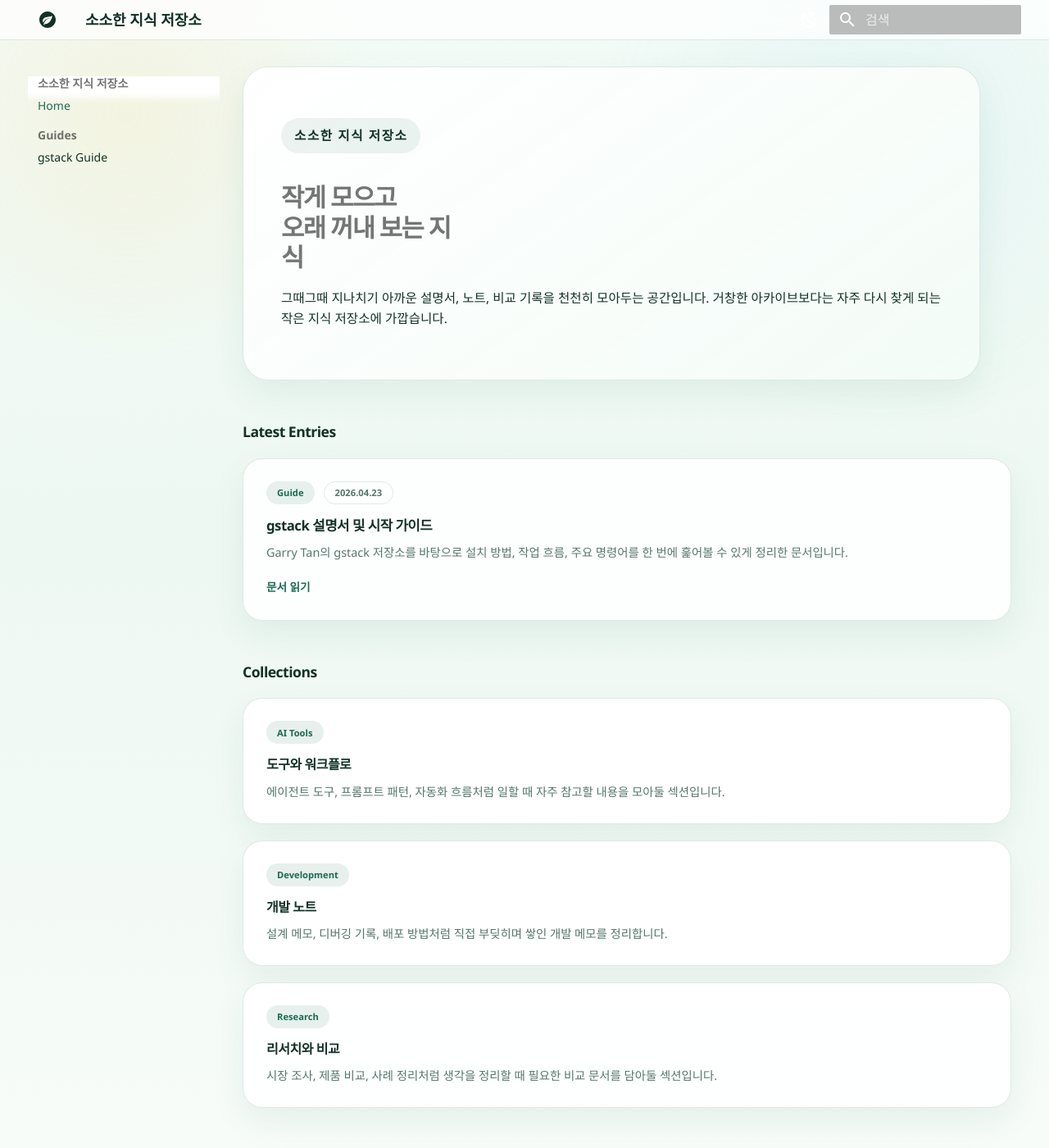
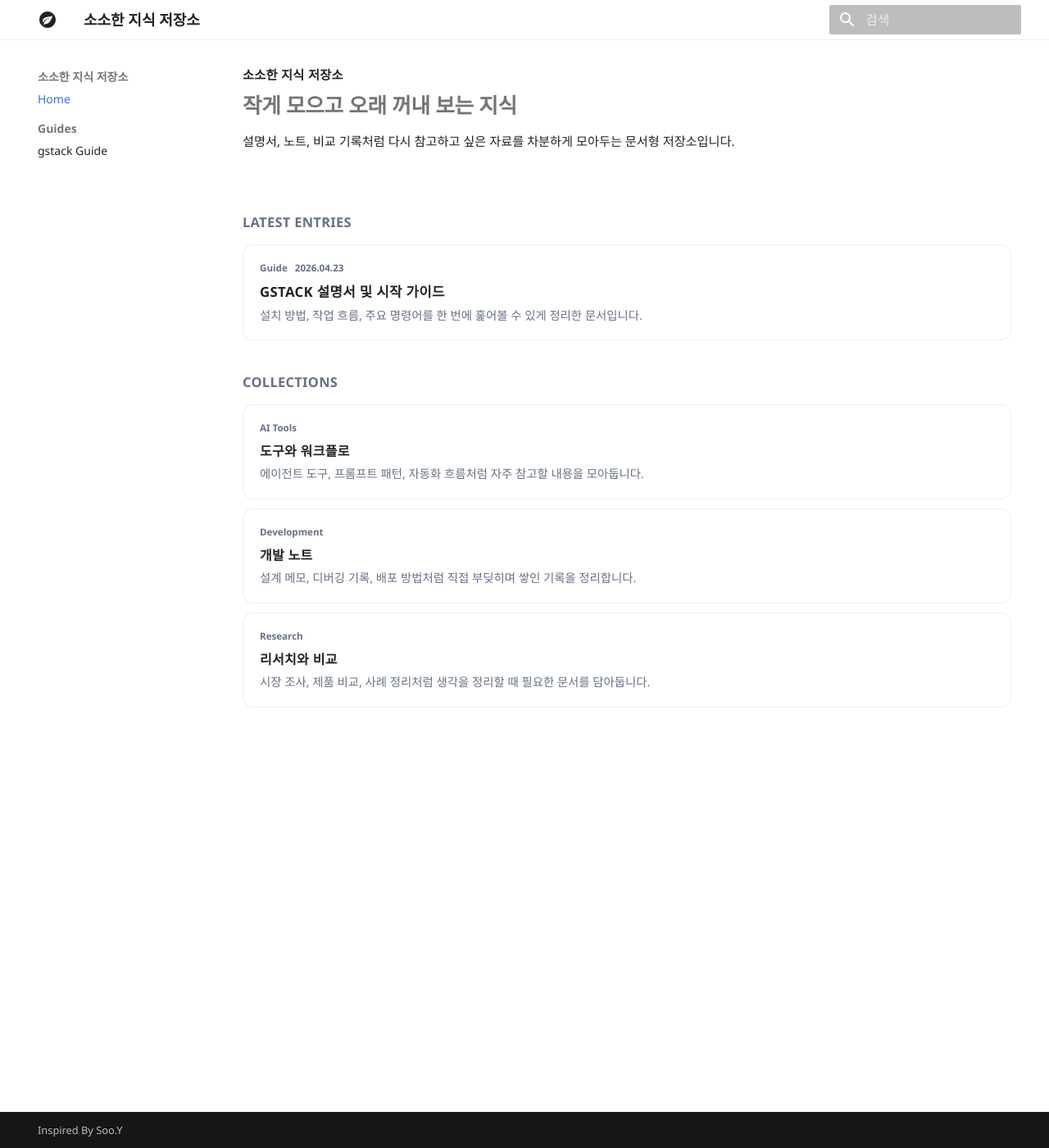
Before and after one commit to sooyoung-wind/knowledge-library, an MkDocs documentation site: the page built from docs/index.md, in a window 1280 px wide and 1400 px high. Shown: the whole window at 82% size. Built offline with MkDocs 1.6.1 and Material for MkDocs 9.7.7, drawn with Linux system fonts in a browser that asks for light colours; some of the changed text lies outside the part shown.

Commit message:
Refine homepage copy, update styles and config
Copy edits on docs/index.md to clarify and tighten Korean copy for the hero and section descriptions. Large refactor of docs/stylesheets/extra.css: switch color palette (blue primary), adjust dark/light theme tokens, simplify hero layout, tighten spacing/typography, smaller cards, hover/box-shadow tweaks, and responsive font-size updates. Update mkdocs.yml to add a copyright note (Inspired By Soo.Y) and disable the generator field via extra.generator: false.

```diff
--- a/docs/index.md
+++ b/docs/index.md
@@ -6,10 +6,9 @@ hide:
 <section class="hero-panel hero-panel-list">
   <div class="hero-copy">
     <p class="eyebrow">소소한 지식 저장소</p>
-    <h1>작게 모으고<br>오래 꺼내 보는 지식</h1>
+    <h1>작게 모으고 오래 꺼내 보는 지식</h1>
     <p class="lead">
-      그때그때 지나치기 아까운 설명서, 노트, 비교 기록을 천천히 모아두는 공간입니다.
-      거창한 아카이브보다는 자주 다시 찾게 되는 작은 지식 저장소에 가깝습니다.
+      설명서, 노트, 비교 기록처럼 다시 참고하고 싶은 자료를 차분하게 모아두는 문서형 저장소입니다.
     </p>
   </div>
 </section>
@@ -23,8 +22,7 @@ hide:
       <span class="post-date">2026.04.23</span>
     </div>
     <h2>gstack 설명서 및 시작 가이드</h2>
-    <p>Garry Tan의 gstack 저장소를 바탕으로 설치 방법, 작업 흐름, 주요 명령어를 한 번에 훑어볼 수 있게 정리한 문서입니다.</p>
-    <span class="post-link">문서 읽기</span>
+    <p>설치 방법, 작업 흐름, 주요 명령어를 한 번에 훑어볼 수 있게 정리한 문서입니다.</p>
   </a>
 </div>
 
@@ -36,7 +34,7 @@ hide:
       <span class="post-tag">AI Tools</span>
     </div>
     <h2>도구와 워크플로</h2>
-    <p>에이전트 도구, 프롬프트 패턴, 자동화 흐름처럼 일할 때 자주 참고할 내용을 모아둘 섹션입니다.</p>
+    <p>에이전트 도구, 프롬프트 패턴, 자동화 흐름처럼 자주 참고할 내용을 모아둡니다.</p>
   </div>
 
   <div class="post-item">
@@ -44,7 +42,7 @@ hide:
       <span class="post-tag">Development</span>
     </div>
     <h2>개발 노트</h2>
-    <p>설계 메모, 디버깅 기록, 배포 방법처럼 직접 부딪히며 쌓인 개발 메모를 정리합니다.</p>
+    <p>설계 메모, 디버깅 기록, 배포 방법처럼 직접 부딪히며 쌓인 기록을 정리합니다.</p>
   </div>
 
   <div class="post-item">
@@ -52,6 +50,6 @@ hide:
       <span class="post-tag">Research</span>
     </div>
     <h2>리서치와 비교</h2>
-    <p>시장 조사, 제품 비교, 사례 정리처럼 생각을 정리할 때 필요한 비교 문서를 담아둘 섹션입니다.</p>
+    <p>시장 조사, 제품 비교, 사례 정리처럼 생각을 정리할 때 필요한 문서를 담아둡니다.</p>
   </div>
 </div>
--- a/docs/stylesheets/extra.css
+++ b/docs/stylesheets/extra.css
@@ -1,58 +1,45 @@
 :root {
-  --md-primary-fg-color: #1d6a54;
-  --md-primary-fg-color--light: #28906f;
-  --md-primary-fg-color--dark: #13483a;
-  --md-accent-fg-color: #f1b64c;
-  --archive-bg: #f5fbf7;
-  --archive-paper: rgba(255, 255, 255, 0.88);
-  --archive-ink: #123127;
-  --archive-muted: #55766b;
-  --archive-line: rgba(29, 106, 84, 0.14);
-  --archive-shadow: 0 16px 40px rgba(25, 99, 80, 0.08);
+  --md-primary-fg-color: #2f6fed;
+  --md-primary-fg-color--light: #5b8ef2;
+  --md-primary-fg-color--dark: #2459bc;
+  --md-accent-fg-color: #2f6fed;
+  --archive-bg: #ffffff;
+  --archive-paper: #ffffff;
+  --archive-ink: #1f2328;
+  --archive-muted: #667085;
+  --archive-line: #e9edf3;
   --archive-font-sans: "D2Coding", "SUIT", "Pretendard", "Noto Sans KR",
     "Apple SD Gothic Neo", "Malgun Gothic", "Segoe UI", sans-serif;
   --archive-font-mono: "D2Coding", "Cascadia Code", "Consolas", monospace;
 }
 
 [data-md-color-scheme="slate"] {
-  --md-default-bg-color: #0e1d19;
-  --md-default-fg-color: #edf8f2;
-  --md-default-fg-color--light: rgba(237, 248, 242, 0.74);
-  --md-default-fg-color--lighter: rgba(237, 248, 242, 0.36);
-  --md-default-fg-color--lightest: rgba(237, 248, 242, 0.12);
-  --archive-bg: #0e1d19;
-  --archive-paper: rgba(15, 37, 31, 0.84);
-  --archive-ink: #edf8f2;
-  --archive-muted: #9cc7bb;
-  --archive-line: rgba(126, 208, 221, 0.14);
-  --archive-shadow: none;
+  --md-default-bg-color: #0d1117;
+  --md-default-fg-color: #e6edf3;
+  --md-default-fg-color--light: rgba(230, 237, 243, 0.72);
+  --md-default-fg-color--lighter: rgba(230, 237, 243, 0.38);
+  --md-default-fg-color--lightest: rgba(230, 237, 243, 0.14);
+  --archive-bg: #0d1117;
+  --archive-paper: #0d1117;
+  --archive-ink: #e6edf3;
+  --archive-muted: #98a2b3;
+  --archive-line: rgba(230, 237, 243, 0.10);
 }
 
 body {
-  background:
-    radial-gradient(circle at 12% 10%, rgba(248, 200, 92, 0.14), transparent 18%),
-    radial-gradient(circle at 84% 12%, rgba(126, 208, 221, 0.12), transparent 22%),
-    linear-gradient(180deg, #f3fbf7 0%, #eef8f2 48%, #f7fcf9 100%);
+  background: var(--archive-bg);
   color: var(--archive-ink);
   font-family: var(--archive-font-sans);
 }
 
-[data-md-color-scheme="slate"] body {
-  background:
-    radial-gradient(circle at 12% 10%, rgba(242, 193, 77, 0.08), transparent 18%),
-    radial-gradient(circle at 84% 12%, rgba(89, 185, 200, 0.08), transparent 22%),
-    linear-gradient(180deg, #0c1916 0%, #0f211c 48%, #112720 100%);
-}
-
 .md-header {
-  background: rgba(255, 255, 255, 0.72);
-  backdrop-filter: blur(16px);
+  background: rgba(255, 255, 255, 0.96);
   border-bottom: 1px solid var(--archive-line);
   box-shadow: none;
 }
 
 [data-md-color-scheme="slate"] .md-header {
-  background: rgba(12, 25, 22, 0.72);
+  background: rgba(13, 17, 23, 0.96);
 }
 
 .md-tabs {
@@ -61,11 +48,11 @@ body {
 }
 
 .md-main__inner {
-  margin-top: 1rem;
+  margin-top: 0.6rem;
 }
 
 .md-content__inner {
-  padding-bottom: 4rem;
+  padding-bottom: 3rem;
 }
 
 .md-content__inner::before {
@@ -82,22 +69,26 @@ body {
 .md-typeset h1,
 .md-typeset h2,
 .md-typeset h3,
-.md-typeset h4 {
-  letter-spacing: -0.03em;
+.md-typeset h4,
+.md-typeset p,
+.md-typeset li {
+  font-family: var(--archive-font-sans);
 }
 
 .md-typeset h2 {
-  margin-top: 2.5rem;
-  margin-bottom: 0.8rem;
-  font-size: 0.88rem;
-  font-weight: 800;
-  color: var(--archive-ink);
+  margin-top: 2rem;
+  margin-bottom: 0.75rem;
+  font-size: 0.82rem;
+  font-weight: 700;
+  color: var(--archive-muted);
+  letter-spacing: 0.02em;
+  text-transform: uppercase;
 }
 
 .md-typeset p,
 .md-typeset li {
-  font-size: 0.78rem;
-  line-height: 1.62;
+  font-size: 0.76rem;
+  line-height: 1.55;
   color: var(--archive-ink);
 }
 
@@ -108,132 +99,106 @@ body {
 }
 
 .hero-panel {
-  padding: 2.3rem;
-  border: 1px solid var(--archive-line);
-  border-radius: 32px;
-  background:
-    linear-gradient(145deg, rgba(255, 255, 255, 0.82), rgba(240, 251, 245, 0.78)),
-    var(--archive-paper);
-  box-shadow: var(--archive-shadow);
-}
-
-[data-md-color-scheme="slate"] .hero-panel {
-  background:
-    linear-gradient(145deg, rgba(18, 40, 33, 0.92), rgba(16, 55, 45, 0.78)),
-    var(--archive-paper);
-}
-
-.hero-panel-list {
-  max-width: 900px;
+  padding: 0.3rem 0 1rem;
+  border: 0;
+  border-radius: 0;
+  background: transparent;
 }
 
 .eyebrow {
-  display: inline-flex;
-  align-items: center;
-  padding: 0.45rem 0.8rem;
-  border-radius: 999px;
-  background: rgba(29, 106, 84, 0.08);
-  color: var(--md-primary-fg-color);
+  display: inline-block;
+  margin: 0;
+  color: var(--archive-muted);
   font-size: 0.56rem;
-  font-weight: 800;
-  letter-spacing: 0.1em;
-  text-transform: uppercase;
+  font-weight: 700;
+  letter-spacing: 0.02em;
+  text-transform: none;
 }
 
 .hero-panel h1 {
-  margin: 1rem 0 1rem;
-  font-size: clamp(1.22rem, 2.4vw, 1.95rem);
-  line-height: 1.18;
-  letter-spacing: -0.05em;
-  font-weight: 850;
-  max-width: 13ch;
+  margin: 0.35rem 0 0.45rem;
+  font-size: clamp(1.1rem, 2vw, 1.45rem);
+  line-height: 1.35;
+  letter-spacing: -0.01em;
+  font-weight: 700;
+  max-width: none;
 }
 
 .lead {
-  max-width: 48rem;
+  max-width: 42rem;
   color: var(--archive-muted);
-  font-size: 0.74rem;
-  line-height: 1.56;
+  font-size: 0.72rem;
+  line-height: 1.55;
 }
 
 .post-list {
   display: grid;
-  gap: 1rem;
-  margin-top: 1rem;
+  gap: 0.55rem;
+  margin-top: 0.4rem;
 }
 
 .post-item {
   display: block;
-  padding: 1.35rem 1.4rem;
+  padding: 0.95rem 1rem;
   border: 1px solid var(--archive-line);
-  border-radius: 24px;
+  border-radius: 12px;
   background: var(--archive-paper);
-  box-shadow: var(--archive-shadow);
   text-decoration: none !important;
-  transition: transform 160ms ease, border-color 160ms ease;
+  transition: border-color 120ms ease, box-shadow 120ms ease, transform 120ms ease;
 }
 
 .post-item:hover {
-  transform: translateY(-2px);
-  border-color: rgba(29, 106, 84, 0.28);
+  transform: translateY(-1px);
+  border-color: rgba(47, 111, 237, 0.16);
+  box-shadow: 0 6px 16px rgba(15, 23, 42, 0.04);
 }
 
 .post-meta {
   display: flex;
   flex-wrap: wrap;
-  gap: 0.55rem;
+  gap: 0.45rem;
   align-items: center;
-  margin-bottom: 0.7rem;
+  margin-bottom: 0.35rem;
 }
 
 .post-tag,
 .post-date {
   display: inline-flex;
   align-items: center;
-  min-height: 28px;
-  padding: 0.2rem 0.65rem;
-  border-radius: 999px;
-  font-size: 0.56rem;
-  font-weight: 750;
-}
-
-.post-tag {
-  background: rgba(29, 106, 84, 0.10);
-  color: var(--md-primary-fg-color);
-}
-
-.post-date {
-  border: 1px solid var(--archive-line);
+  padding: 0;
+  border: 0;
+  border-radius: 0;
+  font-size: 0.58rem;
+  font-weight: 600;
   color: var(--archive-muted);
+  background: transparent;
 }
 
 .post-item h2 {
-  margin: 0 0 0.55rem;
+  margin: 0 0 0.28rem;
   font-size: 0.84rem;
+  line-height: 1.45;
   color: var(--archive-ink);
+  font-weight: 700;
 }
 
 .post-item p {
   margin: 0;
   color: var(--archive-muted);
-  line-height: 1.52;
+  line-height: 1.5;
   font-size: 0.72rem;
 }
 
 .post-link {
-  display: inline-block;
-  margin-top: 1rem;
-  color: var(--md-primary-fg-color);
-  font-weight: 750;
-  font-size: 0.68rem;
+  display: none;
 }
 
 .post-list-compact .post-item h2 {
   font-size: 0.8rem;
 }
 
-.md-header__button.md-logo {
-  margin-right: 0.3rem;
+[data-md-color-scheme="slate"] .post-item:hover {
+  box-shadow: 0 6px 16px rgba(0, 0, 0, 0.18);
 }
 
 .md-header__button.md-logo svg,
@@ -243,24 +208,26 @@ body {
 }
 
 .md-typeset a {
+  color: inherit;
+}
+
+.md-typeset a:hover {
   color: var(--md-primary-fg-color);
 }
 
 @media screen and (max-width: 44.9375em) {
-  .hero-panel {
-    padding: 1.35rem;
-    border-radius: 24px;
+  .hero-panel h1 {
+    font-size: 1rem;
   }
 
-  .hero-panel h1 {
-    font-size: 1.15rem;
-  }
-
-  .post-item {
-    padding: 1.1rem;
+  .lead,
+  .post-item p,
+  .md-typeset p,
+  .md-typeset li {
+    font-size: 0.7rem;
   }
 
   .post-item h2 {
-    font-size: 0.82rem;
+    font-size: 0.8rem;
   }
 }
--- a/mkdocs.yml
+++ b/mkdocs.yml
@@ -1,6 +1,7 @@
 site_name: 소소한 지식 저장소
 site_url: https://sooyoung-wind.github.io/knowledge-library/
 site_description: 소소하지만 오래 남는 가이드, 노트, 레퍼런스를 모아두는 지식 저장소.
+copyright: Inspired By Soo.Y
 
 theme:
   name: material
@@ -32,6 +33,9 @@ theme:
 extra_css:
   - stylesheets/extra.css
 
+extra:
+  generator: false
+
 nav:
   - Home: index.md
   - Guides:
```
